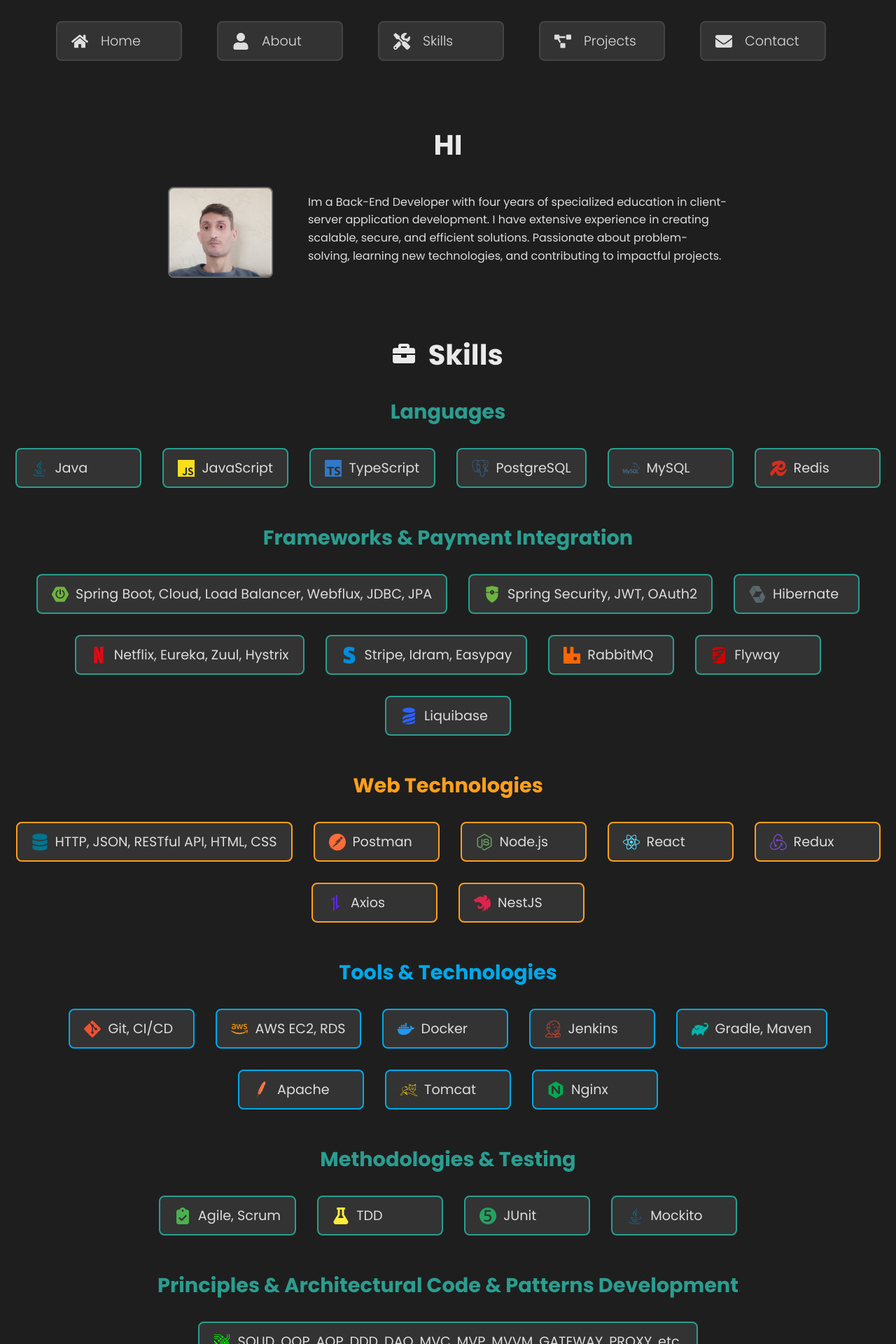
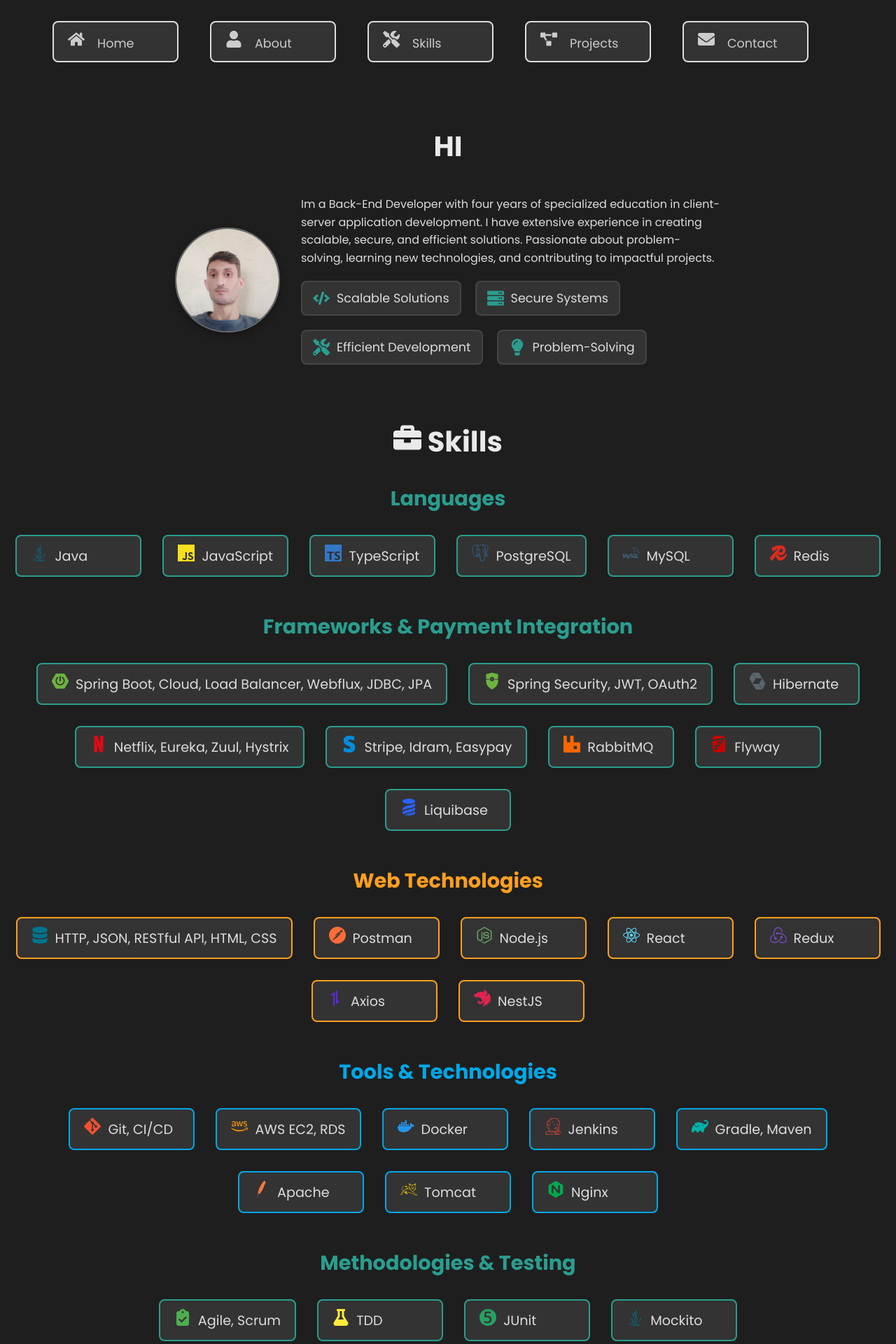
Before and after one commit to mypy125/Portfolio, a React (Vite) app: page / in a window 1280 px wide. Shown: the top 1920 px of the page at 70% size. Built offline with nearby package versions, Linux system fonts and the light colour scheme.

Commit message:
added_styles

```diff
--- a/package.json
+++ b/package.json
@@ -13,6 +13,7 @@
     "lint": "eslint ."
   },
   "dependencies": {
+    "framer-motion": "^12.0.8",
     "react": "^18.3.1",
     "react-dom": "^18.3.1",
     "react-icons": "^5.4.0",
--- a/src/components/about/About.css
+++ b/src/components/about/About.css
@@ -19,21 +19,69 @@
   gap: 30px;
   flex-wrap: wrap;
   text-align: left;
+  max-width: 1200px;
+  margin: 0 auto;
+  padding: 0 20px;
 }
 
 .about-photo {
   width: 150px;
-  height: 130px;
+  height: 150px;
   object-fit: cover;
   border: 2px solid #676969;
-  border-radius: 8px;
+  border-radius: 50%;
+  box-shadow: 0 4px 10px rgba(0, 0, 0, 0.3);
+}
+
+.about-text {
+  max-width: 600px;
 }
 
 p {
   font-size: 1.2rem;
   color: #ddd;
-  max-width: 600px;
   line-height: 1.6;
   text-align: left;
-  margin-left: 20px;
+  margin-bottom: 20px;
 }
+
+.about-highlights {
+  display: flex;
+  flex-wrap: wrap;
+  gap: 20px;
+  margin-top: 20px;
+}
+
+.highlight-item {
+  display: flex;
+  align-items: center;
+  gap: 10px;
+  font-size: 1.1rem;
+  color: #ddd;
+  background-color: #333;
+  padding: 10px 15px;
+  border-radius: 8px;
+  border: 2px solid #444;
+  transition: all 0.3s ease;
+}
+
+.highlight-item:hover {
+  background-color: #2a9d8f;
+  color: #fff;
+  border-color: transparent;
+  box-shadow: 0 4px 10px rgba(0, 0, 0, 0.3);
+  transform: scale(1.05);
+}
+
+.highlight-icon {
+  font-size: 1.5rem;
+  color: #2a9d8f;
+}
+
+@media (max-width: 768px) {
+  h3 { font-size: 2rem; }
+  .about-content { flex-direction: column; text-align: center; }
+  .about-photo { margin-bottom: 20px; }
+  p { text-align: center; }
+  .about-highlights { justify-content: center; }
+}
--- a/src/components/about/About.jsx
+++ b/src/components/about/About.jsx
@@ -1,13 +1,55 @@
+import { motion } from 'framer-motion';
 import "./About.css";
 import photo from "/images/photo.jpg";
+import { FaCode, FaServer, FaTools, FaLightbulb } from "react-icons/fa";
 
 const About = () => {
   return (
     <section id="about" className="section">
-       <h3> HI</h3>
+      <motion.h3
+        initial={{ opacity: 0, y: -20 }}
+        whileInView={{ opacity: 1, y: 0 }}
+        transition={{ duration: 0.5 }}
+      >
+        HI
+      </motion.h3>
       <div className="about-content">
-        <img src={photo} alt="Photo" className="about-photo" />
-          <p>Im a Back-End Developer with four years of specialized education in client-server application development. I have extensive experience in creating scalable, secure, and efficient solutions. Passionate about problem-solving, learning new technologies, and contributing to impactful projects.</p>
+        <motion.img
+          src={photo}
+          alt="Photo"
+          className="about-photo"
+          initial={{ opacity: 0, x: -50 }}
+          whileInView={{ opacity: 1, x: 0 }}
+          transition={{ duration: 0.5, delay: 0.2 }}
+        />
+        <motion.div
+          className="about-text"
+          initial={{ opacity: 0, x: 50 }}
+          whileInView={{ opacity: 1, x: 0 }}
+          transition={{ duration: 0.5, delay: 0.4 }}
+        >
+          <p>
+            Im a Back-End Developer with four years of specialized education in client-server application development. I have extensive experience in creating scalable, secure, and efficient solutions. Passionate about problem-solving, learning new technologies, and contributing to impactful projects.
+          </p>
+          <div className="about-highlights">
+            <div className="highlight-item">
+              <FaCode className="highlight-icon" />
+              <span>Scalable Solutions</span>
+            </div>
+            <div className="highlight-item">
+              <FaServer className="highlight-icon" />
+              <span>Secure Systems</span>
+            </div>
+            <div className="highlight-item">
+              <FaTools className="highlight-icon" />
+              <span>Efficient Development</span>
+            </div>
+            <div className="highlight-item">
+              <FaLightbulb className="highlight-icon" />
+              <span>Problem-Solving</span>
+            </div>
+          </div>
+        </motion.div>
       </div>
     </section>
   );
--- a/src/components/contact/Contact.css
+++ b/src/components/contact/Contact.css
@@ -9,9 +9,9 @@
   font-size: 2rem;
   color: #b3b9c7;
   transition: transform 0.3s, color 0.3s;
+  cursor: pointer;
 }
 
 .contact-icon:hover {
-  color: #0077b5;
   transform: scale(1.2);
 }
--- a/src/components/header/Header.css
+++ b/src/components/header/Header.css
@@ -1,6 +1,6 @@
 .header {
-  background-color: #1e1e1e;
-  color: #fff;
+ background-color: #1e1e1e;
+  color: #c2c0c0;
   padding: 20px 0;
 }
 
@@ -28,40 +28,85 @@
 }
 
 .nav-item {
-  margin-left: 30px;
+  margin-left: 25px;
   display: flex;
   align-items: center;
+  position: relative;
 }
 
 .nav-link {
-  color: #ddd;
+  color: #ccc;
   text-decoration: none;
-  font-size: 1.2rem;
-  display: flex;
+  font-size: 1.1rem;
   align-items: center;
-  transition: color 0.3s ease;
+  transition: all 0.3s ease;
+  position: relative;
+}
+
+.nav-link::after {
+  content: "";
+  position: absolute;
+  bottom: -5px;
+  left: 0;
+  width: 0;
+  height: 2px;
+  background-color: #00a8e8;
+  transition: width 0.3s ease;
 }
 
 .nav-item:hover .nav-link {
-  color: #2a9d8f;
+  color: #00a8e8;
+}
+
+.nav-item:hover .nav-link::after {
+  width: 100%;
 }
 
 .nav-icon {
   font-size: 1.5rem;
-  color: #ddd;
+  color: inherit;
+  transition: transform 0.3s ease;
 }
 
 .nav-text {
   margin-left: 8px;
-  font-weight: 300;
+  font-weight: 400;
+  transition: transform 0.3s ease;
+}
+
+.nav-item:hover .nav-icon {
+  transform: scale(1.1);
+}
+
+.nav-item:hover .nav-text {
+  transform: translateX(5px);
 }
 
 @media (max-width: 768px) {
-  .nav-text {
-      font-size: 1rem;
+  .header-wrapper {
+    flex-direction: column;
+    align-items: flex-start;
+  }
+
+  .nav-menu {
+    flex-direction: column;
+    margin-top: 20px;
+  }
+
+  .nav-item {
+    margin-left: 0;
+    margin-bottom: 15px;
+  }
+
+  .nav-link {
+    font-size: 1.2rem;
   }
 
   .nav-icon {
-      font-size: 1.2rem;
+    font-size: 1.3rem;
+  }
+
+  .nav-text {
+    font-size: 1rem;
   }
 }
--- a/src/components/projects/Projects.css
+++ b/src/components/projects/Projects.css
@@ -13,15 +13,28 @@
   font-size: 2.5rem;
   font-weight: 700;
   color: #eaeaea;
-  margin-bottom: 30px;
+  margin-bottom: 40px;
 }
 
 .project-item {
-  text-align: center;
-  margin-bottom: 20px;
+  background-color: #333;
+  padding: 20px;
+  margin: 15px;
+  border-radius: 8px;
+  border: 2px solid #444;
   display: flex;
   flex-direction: column;
   align-items: center;
+  justify-content: center;
+  transition: all 0.3s ease;
+  min-width: 300px;
+  box-shadow: 0px 4px 12px rgba(0, 0, 0, 0.1);
+}
+
+.project-item:hover {
+  transform: translateY(-5px);
+  background-color: #444;
+  border-color: #2a9d8f;
 }
 
 h4 {
@@ -52,3 +65,27 @@
   margin-right: 10px;
   font-size: 2rem;
 }
+
+@media (max-width: 768px) {
+  .project-item {
+    min-width: 90%;
+  }
+
+  h3 {
+    font-size: 2rem;
+  }
+
+  h4 {
+    font-size: 1.3rem;
+  }
+
+  p {
+    font-size: 0.9rem;
+  }
+}
+
+@media (max-width: 480px) {
+  .project-item {
+    min-width: 100%;
+  }
+}
--- a/src/components/skills/Skills.css
+++ b/src/components/skills/Skills.css
@@ -13,23 +13,14 @@
 }
 
 .skills-category {
-  display: flex;
-  flex-wrap: wrap;
   margin-bottom: 40px;
-  justify-content: center;
-  align-items: center;
 }
 
 .skills-category h3 {
   font-size: 1.8rem;
   margin-bottom: 20px;
-  width: 100%;
-  text-align: center;
+  color: inherit;
 }
-
-.green-category h3 { color: #2a9d8f; }
-.web-tech h3 { color: #ff9f1c; }
-.tools-tech h3 { color: #00a8e8; }
 
 ul {
   list-style-type: none;
@@ -48,7 +39,7 @@
   margin: 10px;
   padding: 12px 20px;
   border-radius: 8px;
-  border: 2px solid #444;
+  border: 2px solid;
   transition: all 0.3s ease;
   display: flex;
   align-items: center;
@@ -58,28 +49,15 @@
   cursor: pointer;
 }
 
-.green-category li { border-color: #2a9d8f; }
-.web-tech li { border-color: #ff9f1c; }
-.tools-tech li { border-color: #00a8e8; }
-
-.green-category li:hover { background-color: #2a9d8f; }
-.web-tech li:hover { background-color: #ff9f1c; }
-.tools-tech li:hover { background-color: #00a8e8; }
-
-.green-category li:hover, .web-tech li:hover, .tools-tech li:hover {
-  color: #fff;
-  border-color: transparent;
-  box-shadow: 0 4px 10px rgba(0, 0, 0, 0.3);
-  transform: scale(1.05);
-}
-
-.os li:nth-child(1) svg { color: #fbc531; }
-.os li:nth-child(2) svg { color: #0078d7; }
-
 li svg {
   margin-right: 10px;
   font-size: 1.5rem;
 }
+
+.green-category { color: #2a9d8f; }
+.web-tech { color: #ff9f1c; }
+.tools-tech { color: #00a8e8; }
+.os { color: #ffffff; }
 
 @media (max-width: 768px) {
   h2 { font-size: 2rem; }
@@ -89,6 +67,5 @@
     padding: 10px 15px;
     min-width: 140px;
   }
-  .skills-category { justify-content: center; }
   ul { justify-content: flex-start; }
 }
--- a/src/components/skills/Skills.jsx
+++ b/src/components/skills/Skills.jsx
@@ -1,92 +1,124 @@
 import { FaAws, FaBriefcase, FaDatabase, FaDocker, FaFlask, FaJava, FaLinux, FaNodeJs, FaReact, FaWindows } from "react-icons/fa";
-import "./Skills.css"
 import { SiApache, SiApachetomcat, SiAxios, SiFlyway, SiGit, SiGradle, SiHibernate, SiJavascript, SiJenkins, SiJunit5, SiLiquibase,
   SiMysql, SiNestjs, SiNetflix, SiNginx, SiPostgresql, SiPostman, SiRabbitmq, SiRedis, SiRedux, SiSpringboot, SiSpringsecurity, SiStripe, SiTypescript
 } from "react-icons/si";
 import { GiCircuitry } from "react-icons/gi";
 import { FaClipboardCheck } from "react-icons/fa6";
+import { motion } from 'framer-motion';
+import "./Skills.css";
 
 const Skills = () => {
+  const skillsData = [
+    {
+      category: 'Languages',
+      color: '#2a9d8f',
+      items: [
+        { icon: <FaJava />, name: 'Java', iconColor: '#007396' },
+        { icon: <SiJavascript />, name: 'JavaScript', iconColor: '#F7DF1E' },
+        { icon: <SiTypescript />, name: 'TypeScript', iconColor: '#3178C6' },
+        { icon: <SiPostgresql />, name: 'PostgreSQL', iconColor: '#336791' },
+        { icon: <SiMysql />, name: 'MySQL', iconColor: '#4479A1' },
+        { icon: <SiRedis />, name: 'Redis', iconColor: '#D82C20' },
+      ],
+    },
+    {
+      category: 'Frameworks & Payment Integration',
+      color: '#2a9d8f',
+      items: [
+        { icon: <SiSpringboot />, name: 'Spring Boot, Cloud, Load Balancer, Webflux, JDBC, JPA', iconColor: '#6DB33F' },
+        { icon: <SiSpringsecurity />, name: 'Spring Security, JWT, OAuth2', iconColor: '#6DB33F' },
+        { icon: <SiHibernate />, name: 'Hibernate', iconColor: '#59666C' },
+        { icon: <SiNetflix />, name: 'Netflix, Eureka, Zuul, Hystrix', iconColor: '#E50914' },
+        { icon: <SiStripe />, name: 'Stripe, Idram, Easypay', iconColor: '#008CDD' },
+        { icon: <SiRabbitmq />, name: 'RabbitMQ', iconColor: '#FF6600' },
+        { icon: <SiFlyway />, name: 'Flyway', iconColor: '#CC0200' },
+        { icon: <SiLiquibase />, name: 'Liquibase', iconColor: '#2962FF' },
+      ],
+    },
+    {
+      category: 'Web Technologies',
+      color: '#ff9f1c',
+      items: [
+        { icon: <FaDatabase />, name: 'HTTP, JSON, RESTful API, HTML, CSS', iconColor: '#00758F' },
+        { icon: <SiPostman />, name: 'Postman', iconColor: '#FF6C37' },
+        { icon: <FaNodeJs />, name: 'Node.js', iconColor: '#68A063' },
+        { icon: <FaReact />, name: 'React', iconColor: '#61DAFB' },
+        { icon: <SiRedux />, name: 'Redux', iconColor: '#764ABC' },
+        { icon: <SiAxios />, name: 'Axios', iconColor: '#5A29E4' },
+        { icon: <SiNestjs />, name: 'NestJS', iconColor: '#E0234E' },
+      ],
+    },
+    {
+      category: 'Tools & Technologies',
+      color: '#00a8e8',
+      items: [
+        { icon: <SiGit />, name: 'Git, CI/CD', iconColor: '#F05032' },
+        { icon: <FaAws />, name: 'AWS EC2, RDS', iconColor: '#FF9900' },
+        { icon: <FaDocker />, name: 'Docker', iconColor: '#2496ED' },
+        { icon: <SiJenkins />, name: 'Jenkins', iconColor: '#D24939' },
+        { icon: <SiGradle />, name: 'Gradle, Maven', iconColor: '#00B4AB' },
+        { icon: <SiApache />, name: 'Apache', iconColor: '#FF7E42' },
+        { icon: <SiApachetomcat />, name: 'Tomcat', iconColor: '#FFD700' },
+        { icon: <SiNginx />, name: 'Nginx', iconColor: '#00AA4E' },
+      ],
+    },
+    {
+      category: 'Methodologies & Testing',
+      color: '#2a9d8f',
+      items: [
+        { icon: <FaClipboardCheck />, name: 'Agile, Scrum', iconColor: '#4CAF50' },
+        { icon: <FaFlask />, name: 'TDD', iconColor: '#FFEB3B' },
+        { icon: <SiJunit5 />, name: 'JUnit', iconColor: '#25A162' },
+        { icon: <FaJava />, name: 'Mockito', iconColor: '#007396' },
+      ],
+    },
+    {
+      category: 'Principles & Architectural Code & Patterns Development',
+      color: '#2a9d8f',
+      items: [
+        { icon: <GiCircuitry />, name: 'SOLID, OOP, AOP, DDD, DAO, MVC, MVP, MVVM, GATEWAY, PROXY, etc.', iconColor: '#00FF00' },
+      ],
+    },
+    {
+      category: 'OS',
+      color: '#ffffff',
+      items: [
+        { icon: <FaLinux />, name: 'Linux', iconColor: '#fbc531' },
+        { icon: <FaWindows />, name: 'Windows', iconColor: '#0078d7' },
+      ],
+    },
+  ];
+
   return (
     <section id="skills" className="section">
-      <h3><FaBriefcase /> Skills</h3>
-
-       <div className="skills-category green-category">
-        <h3>Languages</h3>
-         <ul>
-          <li><FaJava style={{ color: '#007396' }} /> Java</li>
-          <li><SiJavascript style={{ color: '#F7DF1E' }} /> JavaScript</li>
-          <li><SiTypescript style={{ color: '#3178C6' }} /> TypeScript</li>
-          <li><SiPostgresql style={{ color: '#336791' }} /> PostgreSQL</li>
-          <li><SiMysql style={{ color: '#4479A1' }} /> MySQL</li>
-          <li><SiRedis style={{ color: '#D82C20' }} /> Redis</li>
-        </ul>
-      </div>
-
-      <div className="skills-category green-category">
-        <h3>Frameworks & Payment Integration</h3>
-        <ul>
-          <li><SiSpringboot style={{ color: '#6DB33F' }} /> Spring Boot, Cloud, Load Balancer, Webflux, JDBC, JPA</li>
-          <li><SiSpringsecurity style={{ color: '#6DB33F' }} /> Spring Security, JWT, OAuth2</li>
-          <li><SiHibernate style={{ color: '#59666C' }} /> Hibernate</li>
-          <li><SiNetflix style={{ color: '#E50914' }} /> Netflix, Eureka, Zuul, Hystrix</li>
-          <li><SiStripe style={{ color: '#008CDD' }} /> Stripe, Idram, Easypay</li>
-          <li><SiRabbitmq style={{ color: '#FF6600' }} /> RabbitMQ</li>
-          <li><SiFlyway style={{ color: '#CC0200' }} /> Flyway</li>
-          <li><SiLiquibase style={{ color: '#2962FF' }} /> Liquibase</li>
-        </ul>
-      </div>
-
-      <div className="skills-category web-tech">
-        <h3>Web Technologies</h3>
-        <ul>
-          <li><FaDatabase style={{ color: '#00758F' }} /> HTTP, JSON, RESTful API, HTML, CSS</li>
-          <li><SiPostman style={{ color: '#FF6C37' }} /> Postman</li>
-          <li><FaNodeJs style={{ color: '#68A063' }} /> Node.js</li>
-          <li><FaReact style={{ color: '#61DAFB' }} /> React</li>
-          <li><SiRedux style={{ color: '#764ABC' }} /> Redux</li>
-          <li><SiAxios style={{ color: '#5A29E4' }} /> Axios</li>
-          <li><SiNestjs style={{ color: '#E0234E' }} /> NestJS</li>
-        </ul>
-      </div>
-
-      <div className="skills-category tools-tech">
-        <h3>Tools & Technologies</h3>
-        <ul>
-        <li><SiGit style={{ color: '#F05032' }} /> Git, CI/CD</li>
-          <li><FaAws style={{ color: '#FF9900' }} /> AWS EC2, RDS</li>
-          <li><FaDocker style={{ color: '#2496ED' }} /> Docker</li>
-          <li><SiJenkins style={{ color: '#D24939' }} /> Jenkins</li>
-          <li><SiGradle style={{ color: '#00B4AB' }} /> Gradle, Maven</li>
-          <li><SiApache style={{ color: '#FF7E42' }} /> Apache</li>
-          <li><SiApachetomcat style={{ color: '#FFD700' }} /> Tomcat</li>
-          <li><SiNginx style={{ color: '#00AA4E' }} /> Nginx</li>
-        </ul>
-      </div>
-      <div className="skills-category green-category">
-        <h3>Methodologies & Testing</h3>
-        <ul>
-          <li><FaClipboardCheck style={{ color: '#4CAF50' }} /> Agile, Scrum</li>
-          <li><FaFlask style={{ color: '#FFEB3B' }} /> TDD</li>
-          <li><SiJunit5 style={{ color: '#25A162' }} /> JUnit</li>
-          <li><FaJava style={{ color: '#007396' }} /> Mockito</li>
-        </ul>
-      </div>
-      <div className="skills-category green-category">
-        <h3>Principles & Architectural Code & Patterns Development</h3>
-        <ul>
-          <li><GiCircuitry  style={{ color: '#00FF00' }}/> SOLID, OOP, AOP, DDD, DAO, MVC, MVP, MVVM, GATEWAY, PROXY, etc.</li>
-        </ul>
-      </div>
-      <div className="skills-category os">
-        <h3>OS</h3>
-        <ul>
-        <li><FaLinux style={{ color: '#FFFFFF' }} /> Linux</li>
-        <li><FaWindows style={{ color: '#00A4EF' }} /> Windows</li>
-        </ul>
-      </div>
+      <h2><FaBriefcase /> Skills</h2>
+      {skillsData.map((category, index) => (
+        <motion.div
+          key={index}
+          className={`skills-category ${category.color === '#2a9d8f' ? 'green-category' : category.color === '#ff9f1c' ? 'web-tech' : category.color === '#00a8e8' ? 'tools-tech' : 'os'}`}
+          initial={{ opacity: 0, y: 20 }}
+          whileInView={{ opacity: 1, y: 0 }}
+          transition={{ duration: 0.5, delay: index * 0.1 }}
+        >
+          <h3>{category.category}</h3>
+          <ul>
+            {category.items.map((item, i) => (
+              <motion.li
+                key={i}
+                style={{ borderColor: category.color }}
+                whileHover={{ scale: 1.05, backgroundColor: category.color, color: '#fff' }}
+                transition={{ duration: 0.3 }}
+              >
+                <span style={{ color: item.iconColor }}>{item.icon}</span>
+                {item.name}
+              </motion.li>
+            ))}
+          </ul>
+        </motion.div>
+      ))}
     </section>
   );
 };
 
+
 export default Skills;
```
Also changed, not shown: src/components/contact/Contact.jsx (+36 -10 lines), src/components/projects/Projects.jsx (+44 -11 lines), src/components/header/Header.jsx (line endings or trailing spaces), 2 other files (tests, documents, lock files or other folders). Lines whose indentation alone changed are shown as unchanged.
